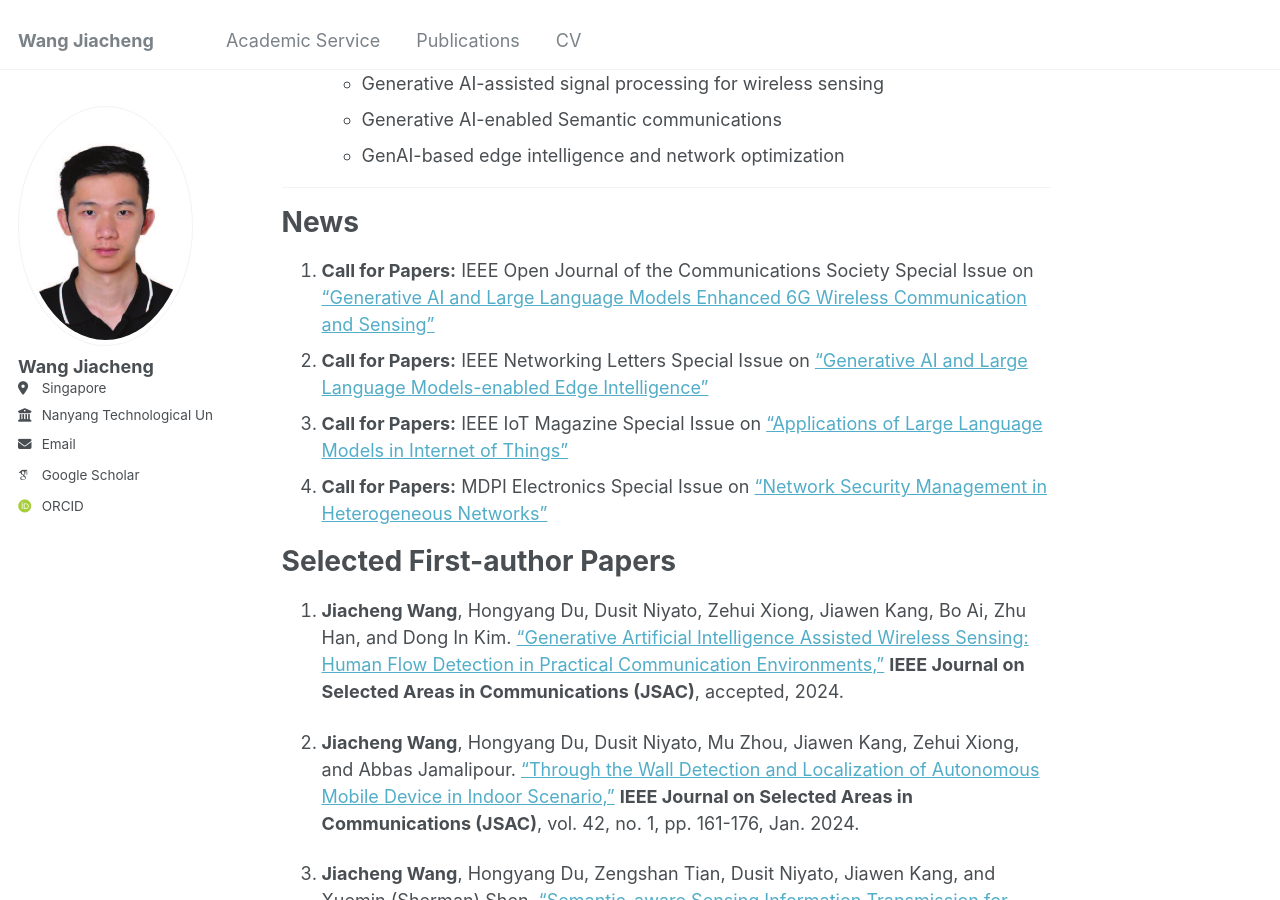
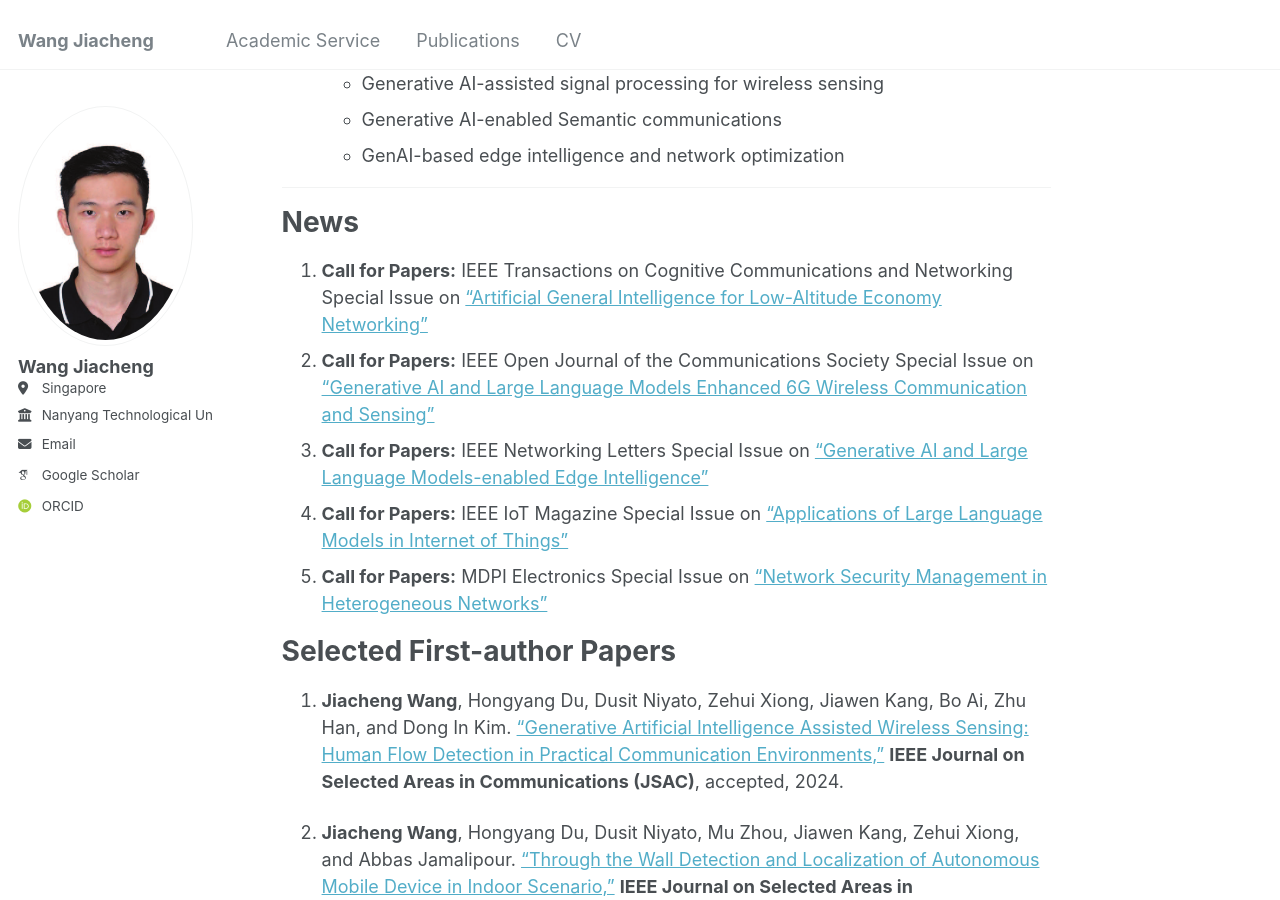
Before and after one commit to W-JiaCheng/W-JiaCheng.github.io, a Jekyll site: the page built from _pages/about.md, in a window 1280 px wide and 900 px high, scrolled down 525 px. Built offline with Jekyll 4.4.1, drawn with Linux system fonts in a browser that asks for light colours; some web fonts are replaced.

Commit message:
Update about.md

```diff
--- a/_pages/about.md
+++ b/_pages/about.md
@@ -24,10 +24,11 @@ I am a Postdoctoral Research Fellow at the College of Computing and Data Science
 
 News
 ======
-1. **Call for Papers:** IEEE Open Journal of the Communications Society Special Issue on ["Generative AI and Large Language Models Enhanced 6G Wireless Communication and Sensing"](https://www.comsoc.org/publications/journals/ieee-ojcoms/cfp/generative-ai-and-large-language-models-enhanced-6g-wireless)
-2. **Call for Papers:** IEEE Networking Letters Special Issue on ["Generative AI and Large Language Models-enabled Edge Intelligence"](https://www.comsoc.org/publications/journals/ieee-lnet/cfp/generative-ai-and-large-language-models-enabled-edge)
-3. **Call for Papers:** IEEE IoT Magazine Special Issue on ["Applications of Large Language Models in Internet of Things"](https://www.comsoc.org/publications/magazines/ieee-internet-things-magazine/cfp/applications-large-language-models)
-4. **Call for Papers:** MDPI Electronics Special Issue on ["Network Security Management in Heterogeneous Networks"](https://www.mdpi.com/journal/electronics/special_issues/IL4N9306O0)
+1. **Call for Papers:** IEEE Transactions on Cognitive Communications and Networking Special Issue on ["Artificial General Intelligence for Low-Altitude Economy Networking"](https://www.comsoc.org/publications/journals/ieee-tccn/cfp/artificial-general-intelligence-low-altitude-economy-networking)
+2. **Call for Papers:** IEEE Open Journal of the Communications Society Special Issue on ["Generative AI and Large Language Models Enhanced 6G Wireless Communication and Sensing"](https://www.comsoc.org/publications/journals/ieee-ojcoms/cfp/generative-ai-and-large-language-models-enhanced-6g-wireless)
+3. **Call for Papers:** IEEE Networking Letters Special Issue on ["Generative AI and Large Language Models-enabled Edge Intelligence"](https://www.comsoc.org/publications/journals/ieee-lnet/cfp/generative-ai-and-large-language-models-enabled-edge)
+4. **Call for Papers:** IEEE IoT Magazine Special Issue on ["Applications of Large Language Models in Internet of Things"](https://www.comsoc.org/publications/magazines/ieee-internet-things-magazine/cfp/applications-large-language-models)
+5. **Call for Papers:** MDPI Electronics Special Issue on ["Network Security Management in Heterogeneous Networks"](https://www.mdpi.com/journal/electronics/special_issues/IL4N9306O0)
 
 
 Selected First-author Papers
```
